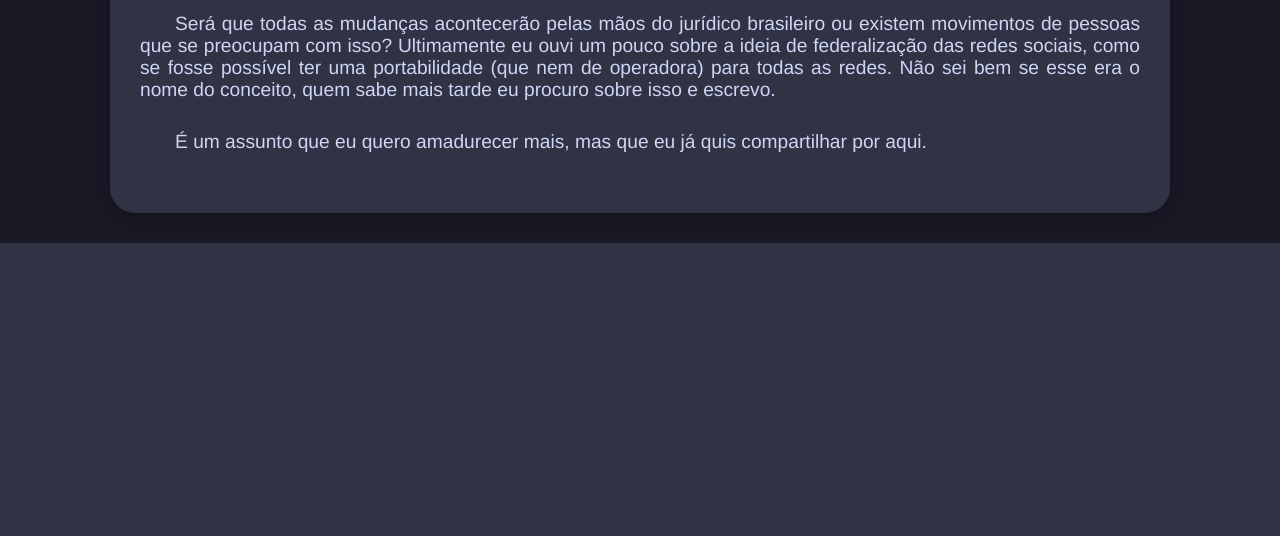
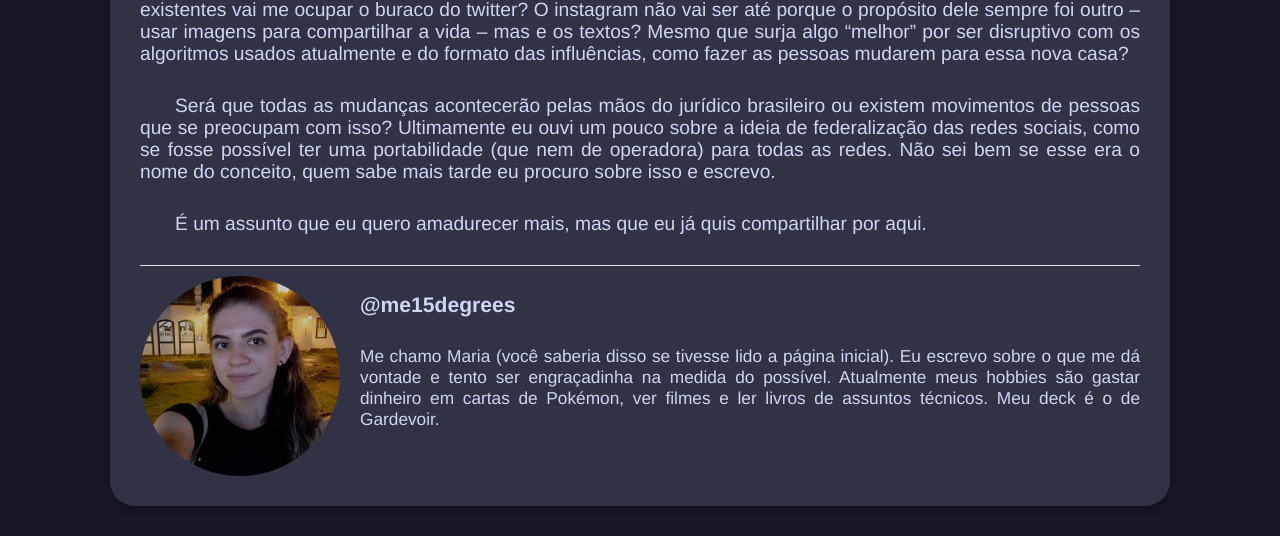
Before and after one commit to me15degrees/blog.io, a Python web app: template templates/artigo4.html in a window 1280 px wide. Shown: the part 2248-2784 px from the top of the page. Before the commit the page ends 2491 px from the top, so only its background shows below. Run offline with Jinja, Linux system fonts and the light colour scheme; the template is opened without the code that fills it, so the values that code supplies are empty.

Commit message:
fix: index page and style of the text

```diff
--- a/index.html
+++ b/index.html
@@ -217,6 +217,7 @@
 
     <section class="articles">
         <h2>Textos Recentes</h2>
+        <a href="templates/artigo4.html" class="article-title">O que será da internet? [Blog]</a>
         <a href="templates/artigo1.html" class="article-title">Mulheres na computação [Artigo]</a>
         <a href="templates/artigo2.html" class="article-title">Hello, world! [Piada]</a>
         <a href="templates/artigo3.html" class="article-title">Estudo das relações de analfabetismo e do Covid-19 no Brasil a partir de uma perspectiva sindêmica [Trabalho Final do Ensino Médio] </a>
--- a/templates/artigo4.html
+++ b/templates/artigo4.html
@@ -45,18 +45,57 @@
                 font-size: 1rem;
             }
         }
+
+        .blog-signature {
+            display: flex;
+            align-items: center;
+            margin-top: 20px;
+            padding-top: 10px;
+            border-top: 1px solid #ddd;
+            color: #cdd6f4;
+        }
+
+        .blog-signature img {
+            width: 200px;
+            height: 200px;
+            max-width: 30%;
+            border-radius: 80%; /* Arredonda a imagem */
+            margin-right: 20px;
+        }
+
+        .blog-signature h4 {
+            margin: 0;
+            font-size: 1.1em;
+            color: #cdd6f4;
+        }
+
+        .blog-signature h5 {
+            margin: 1;
+            font-size: 0.9em;
+            color: #cdd6f4;
+            font-weight: normal;
+        }
+
+        .blog-signature p {
+            margin: 3px 0 0;
+            font-size: 0.9em;
+            color: #cdd6f4;
+        }
+
     </style>
 </head>
 <body>
 
     <div class="text-container">
         <h1>Dias de luta...</h1>
-        <p>Tem sido dias bem complicados para quem usa internet. Chegou um momento que o veneno simplesmente é demais e não tem como as redes sociais voltarem a ser como era antes. Acredito também que existam pelo menos 2 lados, e que tenham pessoas que veem o que está acontecendo de outra forma, que queiram continuar consumindo os conteúdos nesse formato. Mas para mim já deu. Eu não aguento mais as pseudo celebridades que surgiram desse meio, até pelo contraste que eu tenho da internet na minha cabeça de um tempo que não existiam influencers (imagina que delícia o instagram caindo).</p>
-        <p>Mas para não ser classificada como A Chata, vou dizer que: “Mas é claro que existem bons exemplos”. Sendo que a maioria deles eu diria que são influencers divulgadores de ciência – não todos porque tem umas maçãs bem podres também. Mas o ponto é que não tem como a regra disso ser algo positivo. É literalmente uma ocupação em que as pessoas ganham dinheiro para divulgar produtos que elas não usam, podendo até ser propaganda de casa de apostas. Inclusive, o dinheiro ganho deve ser proporcionalmente maior pelo tanto de charlatonismo aplicado no produto.</p>
+        <p>Tem sido dias bem complicados para quem usa internet. Chegou um momento que o veneno simplesmente é demais e não tem como as redes sociais voltarem a ser como era antes. Acredito também que existam pelo menos 2 lados, e que tenham pessoas que veem o que está acontecendo de outra forma, que queiram continuar consumindo os conteúdos nesse formato. Mas para mim já deu. Eu não aguento mais as pseudo celebridades que surgiram desse meio, até pelo contraste que eu tenho da internet na minha cabeça de um tempo que não existiam influencers (imagina que delícia o Instagram caindo).</p>
+        <p>Mas para não ser classificada como A Chata, vou dizer que:
+        <p>“Mas é claro que existem bons exemplos!!"</p>
+        <p>Sendo que a maioria deles eu diria que são influencers divulgadores de ciência – não todos porque tem umas maçãs bem podres também. Mas o ponto é que não tem como a regra disso ser algo positivo. É literalmente uma ocupação em que as pessoas ganham dinheiro para divulgar produtos que elas não usam, podendo até ser propaganda de casa de apostas. Inclusive, o dinheiro ganho deve ser proporcionalmente maior pelo tanto de charlatonismo aplicado no produto.</p>
         <div style="text-align: center; margin: 20px 0;">
             <img src="/assets/kitten.gif" alt="GIF de um gatinho" style="max-width: 40%;">
         </div>
-        <p>E assim, é óbvio que tem por onde isso crescer e firmar na nossa sociedade, afinal, o que vivemos é literalmente uma busca de qualidade de vida que só é conseguida através do dinheiro (não tem como você me falar que dinheiro não garante qualidade de vida). Então, seria “normal” que essas pessoas acabassem por deixar de lado algumas opiniões e valores mais enraizados para trocar por isso né? Então o que me incomoda é essa coisa à là vontè de propostas a todo momento e de pessoas ganhando fama por coisas ridículas, e ter público aplaudindo isso. A propaganda invadiu coisas demais, e não tem muitas pessoas preocupadas em regular isso.</p>
+        <p>E assim, é óbvio que tem por onde isso crescer e firmar na nossa sociedade, afinal, o que vivemos é literalmente uma busca de qualidade de vida que só é conseguida através do dinheiro (não tem como você me falar que dinheiro não garante qualidade de vida). Então, seria “normal” que essas pessoas acabassem por deixar de lado algumas opiniões e valores mais enraizados para trocar por isso né? Então o que me incomoda é essa coisa <i>a la vontê </i>de propostas a todo momento e de pessoas ganhando fama por coisas ridículas, e ter público aplaudindo isso. A propaganda invadiu coisas demais, e não tem muitas pessoas preocupadas em regular isso.</p>
         <p>Chegou um momento que eu realmente preciso encontrar comunidades novas na internet onde eu realmente me sinta segura e conectada com as pessoas que eu conheço na vida real. Já não existe isso mais no twitter, ou qualquer rede social que eu use (eu provavelmente uso as que são mais utilizadas no Brasil). E o motivo disso é que nos últimos anos, as plataformas foram privilegiando o mesmo tipo de conteúdo para todo mundo – forçando que algumas coisas se tornassem virais e não tivesse escapatória. Existem alternativas fracas como usar a ordem cronológica, só que existe muita coisa encoberta da maneira que as informações são tratadas por essas empresas que cuidam das redes sociais.</p>
         <div style="text-align: center; margin: 20px 0;">
             <img src="/assets/ninguem.jpg" alt="Fora Temer Core" style="max-width: 27%;">
@@ -69,7 +108,18 @@
         <p>Mas o que me deixa com a pulga atrás da orelha é o que vai ser o próximo passo? Alguma das redes sociais existentes vai me ocupar o buraco do twitter? O instagram não vai ser até porque o propósito dele sempre foi outro – usar imagens para compartilhar a vida – mas e os textos? Mesmo que surja algo “melhor” por ser disruptivo com os algoritmos usados atualmente e do formato das influências, como fazer as pessoas mudarem para essa nova casa?</p>
         <p>Será que todas as mudanças acontecerão pelas mãos do jurídico brasileiro ou existem movimentos de pessoas que se preocupam com isso? Ultimamente eu ouvi um pouco sobre a ideia de federalização das redes sociais, como se fosse possível ter uma portabilidade (que nem de operadora) para todas as redes. Não sei bem se esse era o nome do conceito, quem sabe mais tarde eu procuro sobre isso e escrevo.</p>
         <p>É um assunto que eu quero amadurecer mais, mas que eu já quis compartilhar por aqui.</p>
+
+        <div class="blog-signature">
+            <img src="/assets/profile.jpg" alt="Foto do autor">
+            <div>
+                <h4>@me15degrees</h4>
+                <h5>Me chamo Maria (você saberia disso se tivesse lido a página inicial). Eu escrevo sobre o que me dá vontade e tento ser engraçadinha na medida do possível. Atualmente meus hobbies são gastar dinheiro em cartas de Pokémon, ver filmes e ler livros de assuntos técnicos. Meu deck é o de Gardevoir.
+                </h5>
+            </div>
+        </div>
     </div>
+
+
 
 </body>
 </html>
```
Also changed, not shown: assets/profile.jpg (added).
